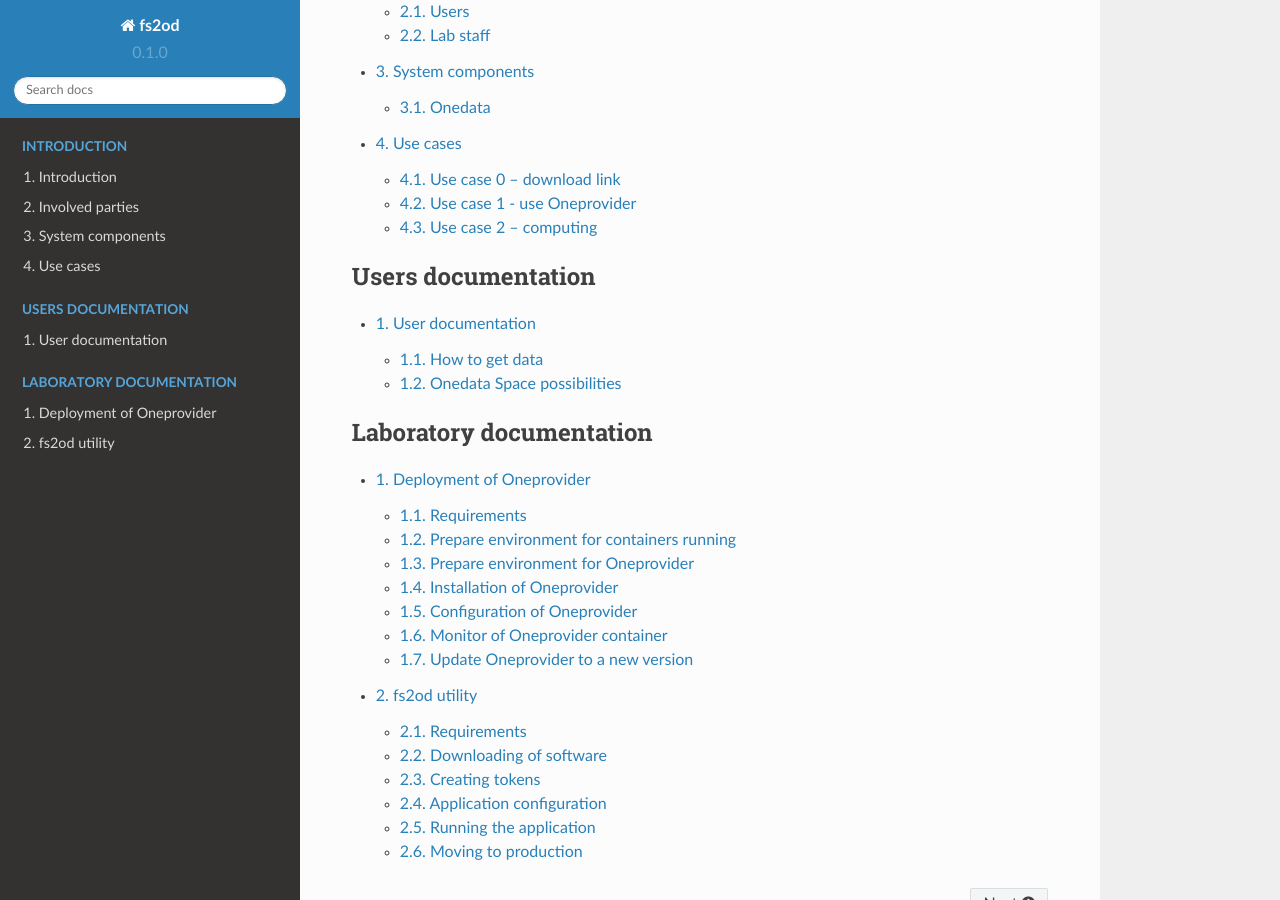
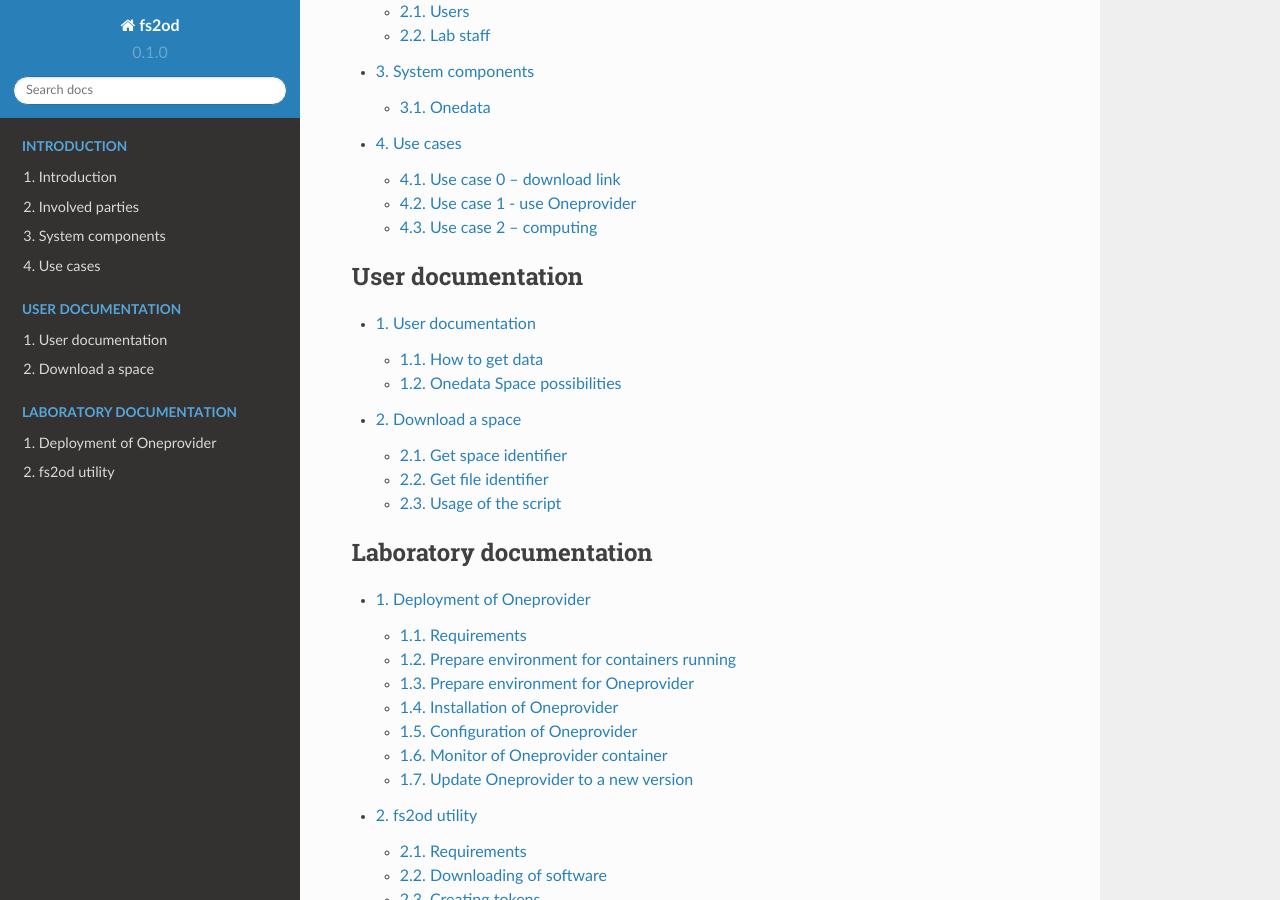
Before and after one commit to svobtom/onedata4sci, a Sphinx documentation site: the page built from docs/source/index.rst, in a window 1280 px wide and 900 px high, scrolled down 713 px. Built offline with Sphinx 7.4.7 and the Read the Docs theme 2.0.0, drawn with Linux system fonts in a browser that asks for light colours.

Commit message:
Add download all

```diff
--- a/docs/source/index.rst
+++ b/docs/source/index.rst
@@ -27,9 +27,10 @@
 .. toctree::
    :maxdepth: 2
    :numbered:
-   :caption: Users documentation
+   :caption: User documentation
 
-   user
+   user/user
+   user/download_all
 
 .. toctree::
    :maxdepth: 2
--- /dev/null
+++ b/docs/source/user/download_all.rst
@@ -0,0 +1,82 @@
+Download a space
+================
+There is posibility to download whole content of a space. This steps can be used also on a directory, if you would like to download it recursively. At first you should have a unique identifier of the space or directory.
+
+Get space identifier
+--------------------
+Space ID you can find in several places.
+
+Metadata file
+*************
+Space ID is contained in YAML file with space metadata.
+
+.. image:: ../images/18_space_id_in_file.png
+   :width: 500
+   :align: center
+   :alt: Space ID in metadata YAML file
+
+Web page of a Share
+*******************
+After openning share URL in your web broser, you can find Space ID on ``Description`` tab.
+
+.. image:: ../images/19_space_id_share.png
+   :width: 500
+   :align: center
+   :alt: Space ID in Description of a web Share
+
+Overview of a space
+*******************
+If you have access to the space through the Onedata GUI, you can copy it from space Overview.
+
+.. image:: ../images/20_space_id_overview.png
+   :width: 500
+   :align: center
+   :alt: Space ID in Space Overview
+
+Get file identifier
+-------------------
+File ID can by found by left click on the name of space or by right click on the name of directory/file in menu item ``Information``.
+
+.. image:: ../images/22_file_information.png
+   :width: 500
+   :align: center
+   :alt: Information about file or directory
+
+File ID is long string as you se bellow.
+
+.. image:: ../images/21_file_id.png
+   :width: 500
+   :align: center
+   :alt: File ID
+
+Usage of the script
+----------------------------
+Basic usage
+***********
+The script can be downloaded from URL https://raw.githubusercontent.com/CERIT-SC/onedata-downloader/master/download.py e.g. by this command
+
+.. code:: bash
+
+    curl -s --output download.py https://raw.githubusercontent.com/CERIT-SC/onedata-downloader/master/download.py
+
+With identifier of the space or directory, you can download the data.
+
+.. note::
+
+    Despite Space ID and File ID are two different identifier of a space, you can use any of them.
+
+Replace FILE_ID with the acquired identifier.
+
+.. code:: bash
+
+    ./download.py FILE_ID
+
+Script download whole file structure to recent directory.
+
+Direct usage
+************
+The script can be used without downloading
+
+.. code:: bash
+
+    curl -s https://raw.githubusercontent.com/CERIT-SC/onedata-downloader/master/download.py | python3 - FILE_ID
```
Also changed, not shown: docs/source/images/18_space_id_in_file.png (added), docs/source/images/19_space_id_share.png (added), docs/source/images/20_space_id_overview.png (added), docs/source/images/21_file_id.png (added), docs/source/images/22_file_information.png (added), docs/source/user/user.rst (renamed from docs/source/user.rst).
